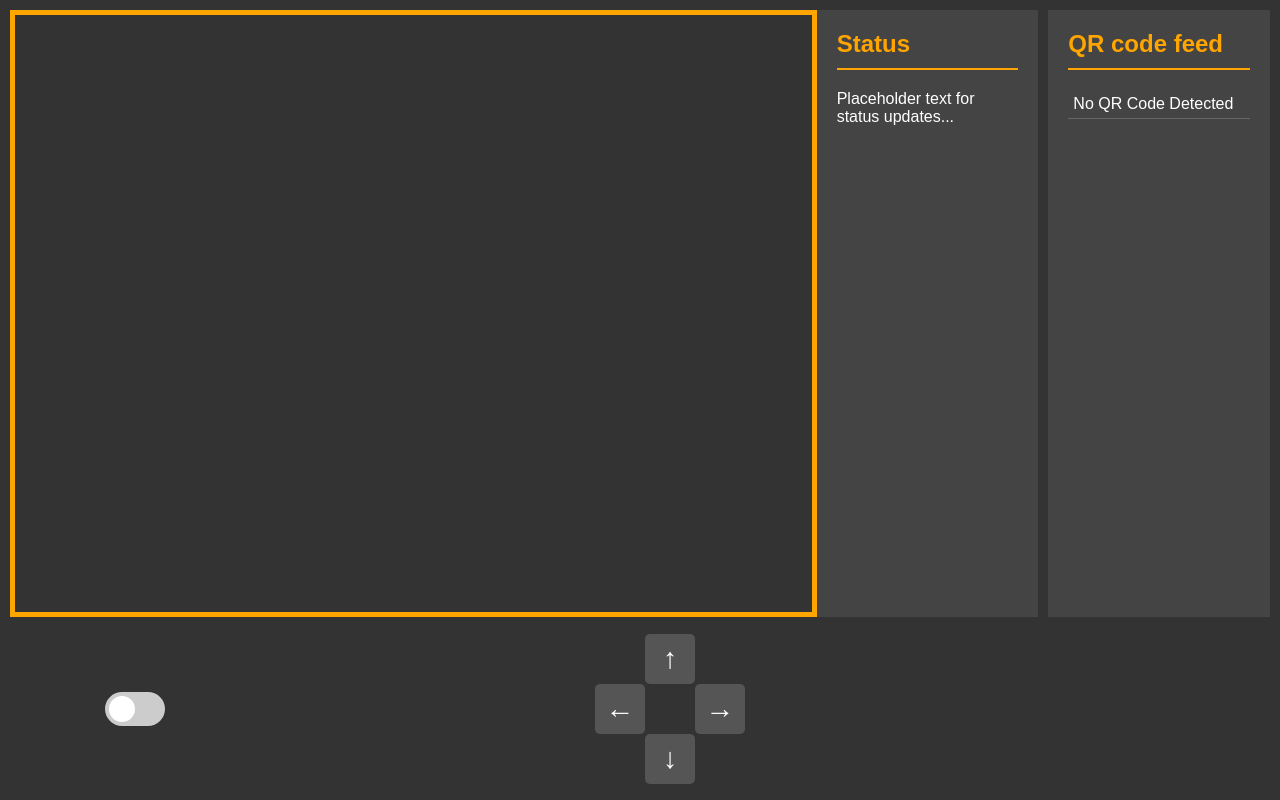
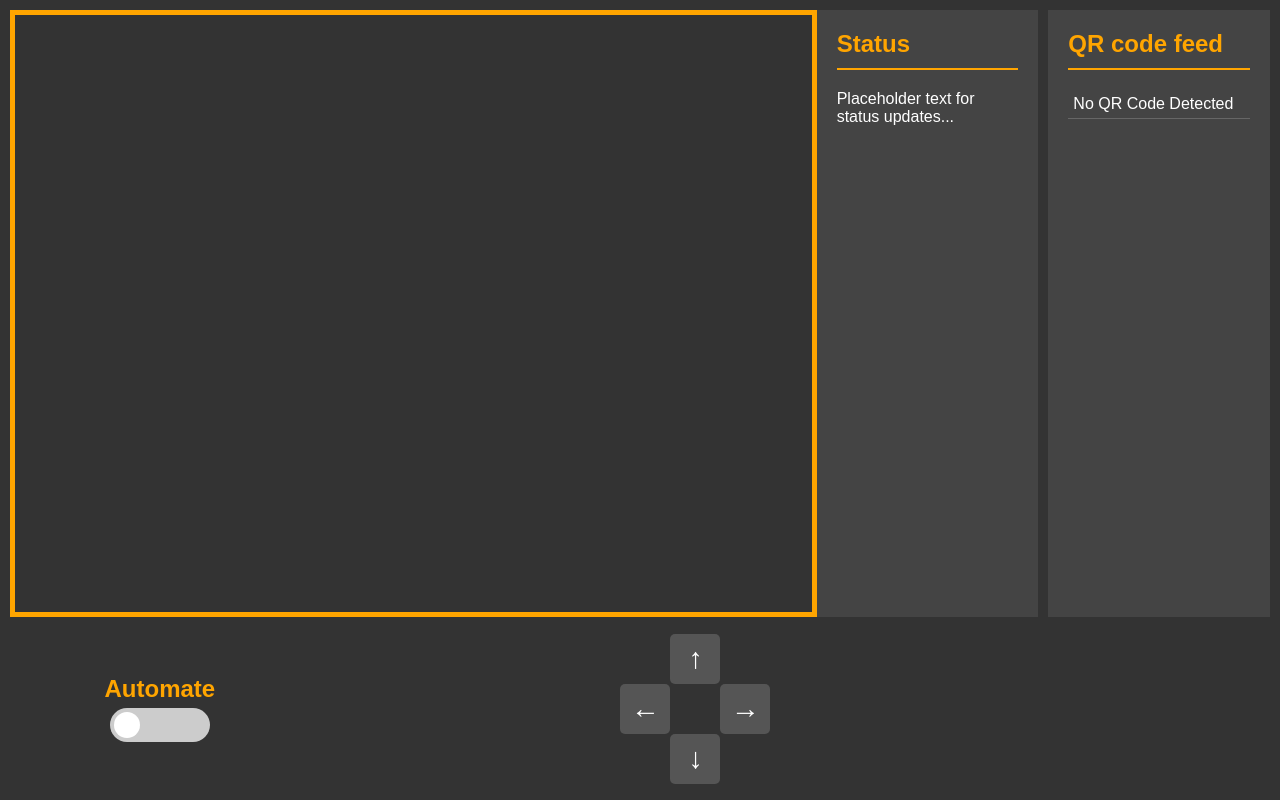
Before and after one commit to AJDColvin/RasPi-Mars-Rover, a Flask app: template templates/index.html in a window 1280 px wide. Run offline with Flask 3, Linux system fonts and the light colour scheme; the template is opened without the code that fills it, so the values that code supplies are empty.

Commit message:
Toggle button improvements

```diff
--- a/static/script.js
+++ b/static/script.js
@@ -1,4 +1,10 @@
 document.addEventListener('keydown', function(e) {
+
+  if (e.key === 'a' || e.key === 'A') {
+    automate.checked = !automate.checked; // Toggle the checkbox
+    automate.dispatchEvent(new Event('change')); // Trigger 'change' event manually
+  }
+
   const allowedKeys = ['ArrowUp', 'ArrowDown', 'ArrowLeft', 'ArrowRight'];
   if (allowedKeys.includes(e.key)) {
 
--- a/static/styles.css
+++ b/static/styles.css
@@ -147,13 +147,26 @@ header {
 }
 
 /* Slider checkbox */
+.switch-container {
+  position: relative;
+  left: 7.5%;
+  display: flex;
+  flex-direction: column;
+  align-items: center;
+}
+
+.switch-container h2 {
+  color: orange;
+  margin-bottom: 5px;
+}
+
 /* The switch - the box around the slider */
 .switch {
   position: relative;
   display: inline-block;
-  left: 7.5%;
-  width: 60px;
+  width: 100px;
   height: 34px;
+  margin-bottom: 20px;
 }
 
 /* Hide default HTML checkbox */
@@ -196,7 +209,7 @@ input:checked + .slider {
 
 /* Move the circle to the right when checked */
 input:checked + .slider::before {
-  transform: translateX(26px);
+  transform: translateX(66px);
 }
 
 /* Rounded sliders */
--- a/templates/index.html
+++ b/templates/index.html
@@ -38,10 +38,17 @@
   <!-- Arrow key display container -->
   <div class="controller-container">
 
-    <label class="switch">
-      <input type="checkbox" id="automate_toggle">
-      <span class="slider round"></span>
-    </label>
+    <div class="switch-container">
+
+      <h2>Automate</h2>
+
+
+      <label class="switch">
+        <input type="checkbox" id="automate_toggle">
+        <span class="slider round"></span>
+      </label>
+    </div>
+
 
     <!-- Controller SVG loaded from separate file -->
     <div class="controller" id="controller">
```
